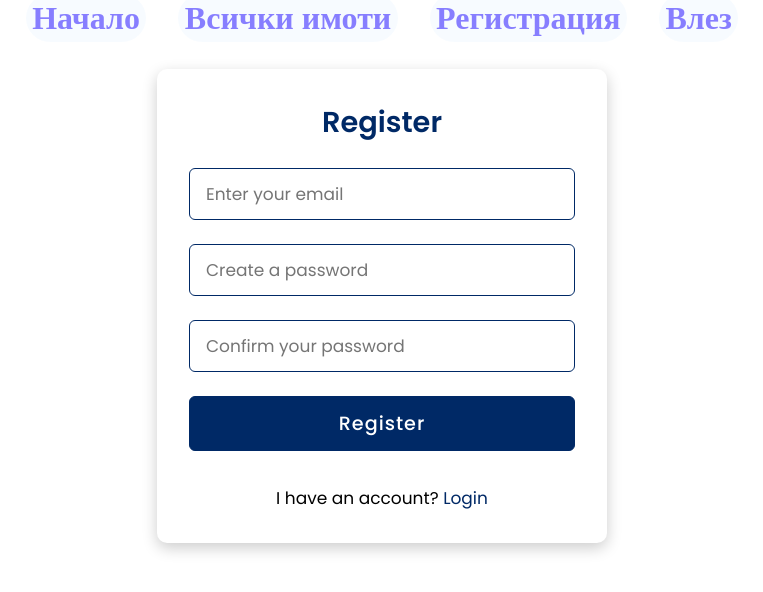
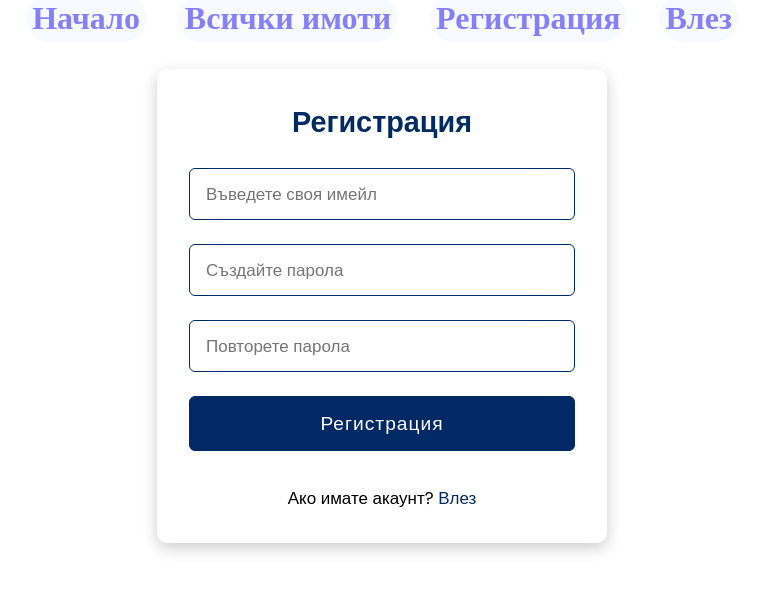
Before and after one commit to MartinSaviev/Real-Estate, an Angular app in the folder Real-Estate/: page /register in a window 1280 px wide. Shown: the top 592 px of the page, without its empty margins (258-1021 px from the left). Built offline with nearby package versions, Linux system fonts and the light colour scheme.

Commit message:
refactoring register from use ReactiveFormsModule and validate

```diff
--- a/Real-Estate/src/app/components/login/login.component.ts
+++ b/Real-Estate/src/app/components/login/login.component.ts
@@ -37,7 +37,7 @@ export class LoginComponent {
   });
 
   login() {
-    if(this.loginForm.invalid) {
+    if (this.loginForm.invalid) {
       return;
     }
 
@@ -45,7 +45,6 @@ export class LoginComponent {
 
     this.LoginService.login(this.loginUser).subscribe({
       next: (response) => {
-
         console.log('Server Response:', response);
         console.log('Status Code:', response.status);
 
--- /dev/null
+++ b/Real-Estate/src/app/components/register/UserRegisterType.ts
@@ -0,0 +1,8 @@
+export interface UserRegister {
+  email: string;
+  password: string;
+  rePassword: string;
+  accessToken?: string;
+  _id?: string;
+
+}
--- a/Real-Estate/src/app/components/register/register.component.html
+++ b/Real-Estate/src/app/components/register/register.component.html
@@ -1,17 +1,16 @@
 <section class="register-form">
     <div class="container">
         <div class="register">
-            <header>Register</header>
-            <form>
-                <input type="text" placeholder="Enter your email" #email>
-                <input type="password" placeholder="Create a password" #password>
-                <input type="password" placeholder="Confirm your password" #rePassword>
-                <button (click)="register($event,email,password,rePassword)" class="button"
-                    value="Register">Register</button>
+            <header>Регистрация</header>
+            <form [formGroup]="registerForm" (ngSubmit)="register($event)">
+                <input type="text" placeholder="Въведете своя имейл" name="email" formControlName="email">
+                <input type="password" placeholder="Създайте парола" name="password" formControlName="password">
+                <input type="password" placeholder="Повторете парола" name="rePassword" formControlName="rePassword">
+                <button class="button" value="Register">Регистрация</button>
             </form>
             <div class="signup-register">
-                <span class="signup-register">I have an account?
-                    <label routerLink="/login">Login</label>
+                <span class="signup-register">Ако имате акаунт?
+                    <label routerLink="/login">Влез</label>
                 </span>
             </div>
         </div>
--- a/Real-Estate/src/app/components/register/register.component.ts
+++ b/Real-Estate/src/app/components/register/register.component.ts
@@ -1,14 +1,20 @@
 import { Component } from '@angular/core';
 import { RegisterService } from './register.service';
-import { UserRegister } from '../types/typeHouse';
+import { UserRegister } from './UserRegisterType';
 import { HttpErrorResponse } from '@angular/common/http';
 import { Router, RouterLink } from '@angular/router';
 import { AuthService } from '../auth/auth.service';
+import {
+  FormControl,
+  FormGroup,
+  ReactiveFormsModule,
+  Validators,
+} from '@angular/forms';
 
 @Component({
   selector: 'app-register',
   standalone: true,
-  imports: [RouterLink],
+  imports: [RouterLink, ReactiveFormsModule],
   providers: [RegisterService],
   templateUrl: './register.component.html',
   styleUrl: './register.component.css',
@@ -22,34 +28,43 @@ export class RegisterComponent {
     private AuthService: AuthService
   ) {}
 
-  register(
-    event: Event,
-    email: HTMLInputElement,
-    password: HTMLInputElement,
-    rePassword: HTMLInputElement
-  ) {
+  registerForm = new FormGroup({
+    email: new FormControl('', [
+      Validators.required,
+      Validators.email,
+      Validators.pattern('/^[a-zA-Z0-9._%+-]+@[a-zA-Z0-9.-]+.[a-zA-Z]{2,}$/gm'),
+    ]),
+    password: new FormControl('', [
+      Validators.required,
+      Validators.minLength(6),
+    ]),
+    rePassword: new FormControl('', [
+      Validators.required,
+      Validators.minLength(6),
+    ]),
+  });
+  register(event: Event) {
     event.preventDefault();
 
+    const { email, password, rePassword } = this.registerForm.value;
+
     this.registerUser = {
-      email: email.value,
-      password: password.value,
-      rePassword: rePassword.value,
-    };
+      email,
+      password,
+    } as UserRegister;
 
-    if (this.registerUser.password !== this.registerUser.rePassword) {
+    if (password !== rePassword) {
+      this.registerForm.value.password = '';
+      this.registerForm.value.rePassword = '';
       alert('Passwords do not match');
-      this.registerUser.email = email.value;
-      password.value = '';
-      rePassword.value = '';
       return;
     }
     this.RegisterService.registerUser(this.registerUser).subscribe({
-      next: (response: any) => {
+      next: (response) => {
         console.log('Login Successful');
 
-        const accessToken = response.accessToken;
-        const email = response.email;
-
+        const accessToken = response.body?.accessToken || '';
+        const email = response.body?.email || '';
         this.router.navigate(['/']);
 
         if (accessToken) {
@@ -62,10 +77,9 @@ export class RegisterComponent {
 
       error: (error: HttpErrorResponse) => {
         console.error('Error:', error);
-        // Handle error here
       },
       complete: () => {
-        (email.value = ''), (password.value = ''), (rePassword.value = '');
+        this.registerForm.reset();
       },
     });
   }
--- a/Real-Estate/src/app/components/register/register.service.ts
+++ b/Real-Estate/src/app/components/register/register.service.ts
@@ -1,7 +1,7 @@
 import { Injectable } from '@angular/core';
 import { environment } from '../../../environments/environment';
 import { HttpClient } from '@angular/common/http';
-import { UserRegister } from '../types/typeHouse';
+import { UserRegister } from './UserRegisterType';
 
 @Injectable()
 export class RegisterService {
@@ -9,6 +9,6 @@ export class RegisterService {
   constructor(private http: HttpClient) {}
 
   registerUser(user: UserRegister) {
-    return this.http.post<UserRegister>(this.apiRegister, user);
+    return this.http.post<UserRegister>(this.apiRegister, user ,{ observe: 'response' });
   }
 }
```
